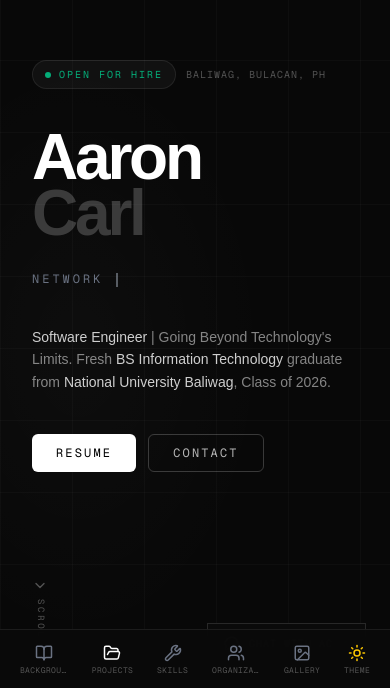
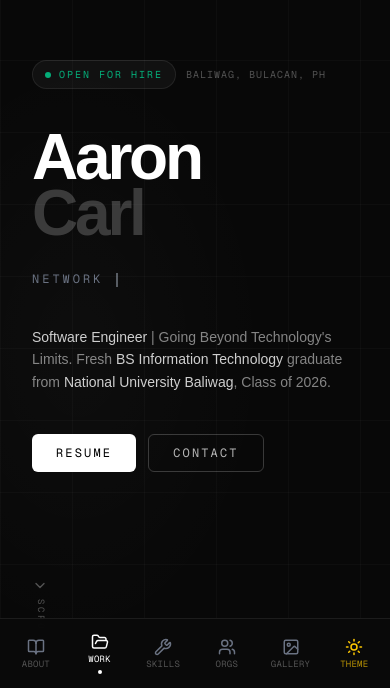
Before and after one commit to aycevillaroman-dev/my-portfolio, a Next.js app: page / in a window 390 px wide. Shown: the part 156-844 px from the top of the page. Built offline with nearby package versions, Linux system fonts and the light colour scheme.

Commit message:
Update page.tsx

```diff
--- a/app/page.tsx
+++ b/app/page.tsx
@@ -16,8 +16,6 @@ import {
   Wrench,
   Users,
   ImageIcon,
-  MessageCircle,
-  Send,
   ChevronDown,
   Cpu,
   HardDrive,
@@ -298,6 +296,17 @@ const projects = [
   },
 ];
 
+// Mobile nav short labels (no truncation)
+const mobileNavLabels: Record<string, string> = {
+  "Background": "About",
+  "Projects": "Work",
+  "Skills": "Skills",
+  "Organizations": "Orgs",
+  "Gallery": "Gallery",
+  "Light Mode": "Theme",
+  "Dark Mode": "Theme",
+};
+
 // Main Page
 export default function HomePage() {
   const [darkMode, setDarkMode] = useState(true);
@@ -306,24 +315,18 @@ export default function HomePage() {
   const [showContactModal, setShowContactModal] = useState(false);
   const [showScheduleModal, setShowScheduleModal] = useState(false);
   const [showResumeModal, setShowResumeModal] = useState(false);
-  const [showChatModal, setShowChatModal] = useState(false);
-  const [chatMessages, setChatMessages] = useState<{ role: "user" | "bot"; content: string }[]>([
-    { role: "bot", content: "👋 Hey! I'm Aaron's assistant. Ask me anything about his skills, projects, or experience." }
-  ]);
-  const [chatInput, setChatInput] = useState("");
-  const [isChatLoading, setIsChatLoading] = useState(false);
+  // Touch-active states for mobile hover replacements
+  const [activeProjectIndex, setActiveProjectIndex] = useState<number | null>(null);
+  const [activeGalleryIndex, setActiveGalleryIndex] = useState<number | null>(null);
   const [lightboxPhoto, setLightboxPhoto] = useState<{ src: string; caption: string } | null>(null);
   const [formData, setFormData] = useState({ name: "", email: "", subject: "", message: "" });
   const [scheduleData, setScheduleData] = useState({ name: "", email: "", date: "", time: "", topic: "" });
   const [formStatus, setFormStatus] = useState<"idle" | "sending" | "sent" | "error">("idle");
   const [copiedText, setCopiedText] = useState<string | null>(null);
   const [footerCopyStatus, setFooterCopyStatus] = useState<string | null>(null);
-  const [hoveredProject, setHoveredProject] = useState<number | null>(null);
 
   const modalRef = useRef<HTMLDivElement>(null);
   const scheduleModalRef = useRef<HTMLDivElement>(null);
-  const chatModalRef = useRef<HTMLDivElement>(null);
-  const chatMessagesEndRef = useRef<HTMLDivElement>(null);
 
   const sectionNavItems = [
     { id: "background", label: "Background" },
@@ -344,24 +347,45 @@ export default function HomePage() {
 
   const scrollToTop = () => window.scrollTo({ top: 0, behavior: "smooth" });
 
-  const iconClass = (id: string) =>
+  // Compute icon class inline so it's always fresh (fixes stale closure in mobile nav)
+  const getIconClass = (id: string) =>
     activeSection === id
       ? darkMode ? "text-white" : "text-black"
       : darkMode ? "text-gray-500" : "text-gray-400";
 
   const dockItems = [
-    { title: "Background", icon: <BookOpen size={18} className={iconClass("background")} />, href: "#background", onClick: scrollToSection("background") },
-    { title: "Projects", icon: <FolderOpen size={18} className={iconClass("projects")} />, href: "#projects", onClick: scrollToSection("projects") },
-    { title: "Skills", icon: <Wrench size={18} className={iconClass("skills")} />, href: "#skills", onClick: scrollToSection("skills") },
-    { title: "Organizations", icon: <Users size={18} className={iconClass("organizations")} />, href: "#organizations", onClick: scrollToSection("organizations") },
-    { title: "Gallery", icon: <ImageIcon size={18} className={iconClass("gallery")} />, href: "#gallery", onClick: scrollToSection("gallery") },
+    { title: "Background", icon: "background", href: "#background", onClick: scrollToSection("background") },
+    { title: "Projects", icon: "projects", href: "#projects", onClick: scrollToSection("projects") },
+    { title: "Skills", icon: "skills", href: "#skills", onClick: scrollToSection("skills") },
+    { title: "Organizations", icon: "organizations", href: "#organizations", onClick: scrollToSection("organizations") },
+    { title: "Gallery", icon: "gallery", href: "#gallery", onClick: scrollToSection("gallery") },
     {
       title: darkMode ? "Light Mode" : "Dark Mode",
-      icon: darkMode ? <Sun size={18} className="text-yellow-400" /> : <Moon size={18} className="text-gray-500" />,
+      icon: "theme",
       href: "#",
       onClick: (e?: React.MouseEvent) => { e?.preventDefault(); setDarkMode(!darkMode); },
     },
   ];
+
+  const getDockIcon = (iconKey: string, sectionId?: string) => {
+    const cls = sectionId ? getIconClass(sectionId) : "";
+    switch (iconKey) {
+      case "background": return <BookOpen size={18} className={cls} />;
+      case "projects": return <FolderOpen size={18} className={cls} />;
+      case "skills": return <Wrench size={18} className={cls} />;
+      case "organizations": return <Users size={18} className={cls} />;
+      case "gallery": return <ImageIcon size={18} className={cls} />;
+      case "theme": return darkMode
+        ? <Sun size={18} className="text-yellow-400" />
+        : <Moon size={18} className="text-gray-500" />;
+      default: return null;
+    }
+  };
+
+  const floatingDockItems = dockItems.map((item) => ({
+    ...item,
+    icon: getDockIcon(item.icon, item.icon !== "theme" ? item.title.toLowerCase() : undefined),
+  }));
 
   const organizations = [
     {
@@ -416,26 +440,6 @@ export default function HomePage() {
     set(text);
   };
 
-  const handleChatSubmit = async (e: React.FormEvent) => {
-    e.preventDefault();
-    if (!chatInput.trim() || isChatLoading) return;
-    const userMessage = chatInput.trim();
-    setChatInput("");
-    setChatMessages((prev) => [...prev, { role: "user", content: userMessage }]);
-    setIsChatLoading(true);
-    setTimeout(() => {
-      const responses = [
-        "Aaron's stack is React, Next.js, Node.js, and Flutter — full-stack web and mobile.",
-        "His projects include MindConnect (mental health), Plant.io (community), and KamayTeks (FSL accessibility).",
-        "He's currently interning at BMG Outsourcing Inc. as an IT Operations intern in Clark, Pampanga.",
-        "You can reach Aaron at ayce.villaroman@gmail.com or schedule a call through the contact form.",
-      ];
-      setChatMessages((prev) => [...prev, { role: "bot", content: responses[Math.floor(Math.random() * responses.length)] }]);
-      setIsChatLoading(false);
-    }, 900);
-  };
-
-  useEffect(() => { chatMessagesEndRef.current?.scrollIntoView({ behavior: "smooth" }); }, [chatMessages]);
   useEffect(() => { if (darkMode) document.documentElement.classList.add("dark"); else document.documentElement.classList.remove("dark"); }, [darkMode]);
 
   useEffect(() => {
@@ -460,15 +464,14 @@ export default function HomePage() {
     const handleClickOutside = (e: MouseEvent) => {
       if (modalRef.current && !modalRef.current.contains(e.target as Node)) setShowContactModal(false);
       if (scheduleModalRef.current && !scheduleModalRef.current.contains(e.target as Node)) setShowScheduleModal(false);
-      if (chatModalRef.current && !chatModalRef.current.contains(e.target as Node)) setShowChatModal(false);
     };
     const handleEscape = (e: KeyboardEvent) => {
-      if (e.key === "Escape") { setShowContactModal(false); setShowScheduleModal(false); setShowChatModal(false); setLightboxPhoto(null); setShowResumeModal(false); }
+      if (e.key === "Escape") { setShowContactModal(false); setShowScheduleModal(false); setLightboxPhoto(null); setShowResumeModal(false); }
     };
-    if (showContactModal || showScheduleModal || showChatModal) document.addEventListener("mousedown", handleClickOutside);
+    if (showContactModal || showScheduleModal) document.addEventListener("mousedown", handleClickOutside);
     document.addEventListener("keydown", handleEscape);
     return () => { document.removeEventListener("mousedown", handleClickOutside); document.removeEventListener("keydown", handleEscape); };
-  }, [showContactModal, showScheduleModal, showChatModal]);
+  }, [showContactModal, showScheduleModal]);
 
   useEffect(() => { if (copiedText) { const t = setTimeout(() => setCopiedText(null), 2000); return () => clearTimeout(t); } }, [copiedText]);
   useEffect(() => { if (footerCopyStatus) { const t = setTimeout(() => setFooterCopyStatus(null), 2000); return () => clearTimeout(t); } }, [footerCopyStatus]);
@@ -535,34 +538,62 @@ export default function HomePage() {
     automation: projects.filter((p) => p.type === "automation").length,
   };
 
+  // Section id map for mobile nav
+  const sectionIdMap: Record<string, string> = {
+    "Background": "background",
+    "Projects": "projects",
+    "Skills": "skills",
+    "Organizations": "organizations",
+    "Gallery": "gallery",
+  };
+
   return (
     <div className={`font-sans min-h-screen flex flex-col transition-colors duration-500 pb-16 sm:pb-0 ${bg}`}>
 
-      {/* Floating Dock */}
+      {/* Floating Dock — desktop only */}
       <div className="hidden sm:flex fixed top-4 left-1/2 -translate-x-1/2 z-50">
         <FloatingDock
-          items={dockItems}
+          items={floatingDockItems}
           desktopClassName={darkMode ? "bg-[#111]/90 backdrop-blur-md border border-white/[0.08]" : "bg-white/90 backdrop-blur-md border border-black/[0.08]"}
           mobileClassName={darkMode ? "bg-[#111]/90 backdrop-blur-md border border-white/[0.08]" : "bg-white/90 backdrop-blur-md border border-black/[0.08]"}
         />
       </div>
 
-      {/* Mobile nav */}
+      {/* Mobile bottom nav — fixed labels, active section highlights, no truncation */}
       <div className={`sm:hidden fixed bottom-0 left-0 right-0 z-50 border-t ${darkMode ? "bg-[#0a0a0a]/95 backdrop-blur-md border-white/[0.08]" : "bg-white/95 backdrop-blur-md border-black/[0.08]"}`}>
-        <div className="flex items-center justify-around px-2 py-2">
-          {dockItems.map((item, i) => (
+        <div className="flex items-center justify-around px-1 py-2">
+          {dockItems.map((item, i) => {
+            const sectionId = sectionIdMap[item.title];
+            const isActive = sectionId ? activeSection === sectionId : false;
+            const isTheme = item.icon === "theme";
+            return (
               <button
                 key={i}
                 onClick={(e) => item.onClick?.(e)}
                 title={item.title}
-              className={`flex flex-col items-center gap-1 px-2 py-1.5 rounded-lg transition-all duration-200 min-w-0 ${darkMode ? "hover:bg-white/[0.06] active:bg-white/[0.1]" : "hover:bg-black/[0.04] active:bg-black/[0.08]"}`}
+                className={`flex flex-col items-center gap-1 px-1.5 py-1.5 rounded-lg transition-all duration-200 flex-1 min-w-0 ${darkMode ? "active:bg-white/[0.1]" : "active:bg-black/[0.08]"}`}
               >
-              <span className="flex-shrink-0">{item.icon}</span>
-              <span className={`font-mono text-[8px] uppercase tracking-wider leading-none truncate max-w-[48px] ${darkMode ? "text-white/30" : "text-black/30"}`}>
-                {item.title === "Light Mode" || item.title === "Dark Mode" ? "Theme" : item.title}
+                <span className="flex-shrink-0">
+                  {getDockIcon(item.icon, sectionId)}
                 </span>
+                <span
+                  className={`font-mono text-[9px] uppercase tracking-wide leading-none whitespace-nowrap transition-colors duration-200 ${
+                    isTheme
+                      ? darkMode ? "text-yellow-400/70" : "text-gray-400"
+                      : isActive
+                        ? darkMode ? "text-white" : "text-black"
+                        : darkMode ? "text-white/30" : "text-black/30"
+                  }`}
+                >
+                  {mobileNavLabels[item.title] ?? item.title}
+                </span>
+                {/* Active indicator dot */}
+                {isActive && (
+                  <span className={`w-1 h-1 rounded-full mt-0.5 ${darkMode ? "bg-white" : "bg-black"}`} />
+                )}
               </button>
-          ))}
+            );
+          })}
         </div>
         <div className="h-safe-bottom" style={{ height: "env(safe-area-inset-bottom, 0px)" }} />
       </div>
@@ -865,25 +896,28 @@ export default function HomePage() {
               })}
             </div>
 
-            {/* Grid */}
+            {/* Grid — touch-friendly: tap to reveal overlay, tap again or tap link to navigate */}
             <div className="grid grid-cols-1 md:grid-cols-2 lg:grid-cols-3 gap-px border border-r-0 border-b-0" style={{ borderColor: darkMode ? "rgba(255,255,255,0.07)" : "rgba(0,0,0,0.07)" }}>
-              {filteredProjects.map((project, index) => (
+              {filteredProjects.map((project, index) => {
+                const isTouchActive = activeProjectIndex === index;
+                return (
                   <motion.div
                     key={project.index}
                     initial={{ opacity: 0 }}
                     whileInView={{ opacity: 1 }}
                     viewport={{ once: true }}
                     transition={{ delay: index * 0.06 }}
-                  className={`group relative flex flex-col border-r border-b overflow-hidden transition-all duration-300 ${darkMode ? "border-white/[0.07] bg-[#080808] hover:bg-white/[0.03]" : "border-black/[0.07] bg-[#fafafa] hover:bg-black/[0.02]"}`}
-                  onMouseEnter={() => setHoveredProject(index)}
-                  onMouseLeave={() => setHoveredProject(null)}
+                    className={`group relative flex flex-col border-r border-b overflow-hidden transition-all duration-300 ${darkMode ? "border-white/[0.07] bg-[#080808]" : "border-black/[0.07] bg-[#fafafa]"} ${isTouchActive ? darkMode ? "bg-white/[0.03]" : "bg-black/[0.02]" : ""}`}
+                    onMouseEnter={() => setActiveProjectIndex(index)}
+                    onMouseLeave={() => setActiveProjectIndex(null)}
+                    onTouchStart={() => setActiveProjectIndex(isTouchActive ? null : index)}
                   >
                     <div className={`aspect-[4/3] overflow-hidden relative flex items-center justify-center ${darkMode ? "bg-[#0d0d0d]" : "bg-[#f0f0f0]"}`}>
                       {project.image ? (
                         <img
                           src={project.image}
                           alt={project.title}
-                        className="w-full h-full object-contain transition-all duration-700 grayscale group-hover:grayscale-0 group-hover:scale-[1.02]"
+                          className={`w-full h-full object-contain transition-all duration-700 ${isTouchActive ? "grayscale-0 scale-[1.02]" : "grayscale group-hover:grayscale-0 group-hover:scale-[1.02]"}`}
                         />
                       ) : (
                         <div className="w-16 h-16 opacity-20">
@@ -921,7 +955,8 @@ export default function HomePage() {
                       </div>
                     </div>
                   </motion.div>
-              ))}
+                );
+              })}
             </div>
           </div>
         </section>
@@ -1023,7 +1058,9 @@ export default function HomePage() {
               <h2 className={displayHeading}>Gallery</h2>
             </div>
             <div className="grid grid-cols-1 sm:grid-cols-3 md:grid-cols-5 gap-4">
-              {galleryPhotos.map((photo, index) => (
+              {galleryPhotos.map((photo, index) => {
+                const isGalleryActive = activeGalleryIndex === index;
+                return (
                   <motion.div
                     key={index}
                     initial={{ opacity: 0 }}
@@ -1031,19 +1068,23 @@ export default function HomePage() {
                     viewport={{ once: true }}
                     transition={{ delay: index * 0.07 }}
                     className={`relative group cursor-pointer overflow-hidden aspect-[3/4] ${darkMode ? "bg-[#0d0d0d]" : "bg-[#f0f0f0]"}`}
+                    onMouseEnter={() => setActiveGalleryIndex(index)}
+                    onMouseLeave={() => setActiveGalleryIndex(null)}
+                    onTouchStart={() => setActiveGalleryIndex(isGalleryActive ? null : index)}
                     onClick={() => setLightboxPhoto({ src: photo.src, caption: photo.caption })}
                   >
                     <img
                       src={photo.src}
                       alt={photo.caption}
-                    className="w-full h-full object-cover transition-all duration-700 grayscale group-hover:grayscale-0 group-hover:scale-[1.02]"
+                      className={`w-full h-full object-cover transition-all duration-700 ${isGalleryActive ? "grayscale-0 scale-[1.02]" : "grayscale group-hover:grayscale-0 group-hover:scale-[1.02]"}`}
                     />
-                  <div className={`absolute inset-0 flex flex-col justify-end p-4 opacity-0 group-hover:opacity-100 transition-opacity duration-300 ${darkMode ? "bg-gradient-to-t from-black/70 to-transparent" : "bg-gradient-to-t from-white/70 to-transparent"}`}>
+                    <div className={`absolute inset-0 flex flex-col justify-end p-4 transition-opacity duration-300 ${isGalleryActive ? "opacity-100" : "opacity-0 group-hover:opacity-100"} ${darkMode ? "bg-gradient-to-t from-black/70 to-transparent" : "bg-gradient-to-t from-white/70 to-transparent"}`}>
                       <span className={`font-mono text-[9px] uppercase tracking-widest ${tagStyle} w-fit px-2 py-0.5 mb-1.5`}>{photo.tag}</span>
                       <p className={`font-mono text-[10px] ${darkMode ? "text-white/80" : "text-black/80"}`}>{photo.caption}</p>
                     </div>
                   </motion.div>
-              ))}
+                );
+              })}
             </div>
           </div>
         </section>
@@ -1100,88 +1141,6 @@ export default function HomePage() {
               <img src={lightboxPhoto.src} alt={lightboxPhoto.caption} className="w-full h-auto max-h-[80vh] object-contain" />
               <p className={`font-mono text-[10px] uppercase tracking-widest mt-4 text-center ${muted}`}>{lightboxPhoto.caption}</p>
             </motion.div>
-          </motion.div>
-        )}
-      </AnimatePresence>
-
-      {/* Chat Modal */}
-      <AnimatePresence>
-        {showChatModal && (
-          <motion.div
-            initial={{ opacity: 0, y: 16, scale: 0.96 }}
-            animate={{ opacity: 1, y: 0, scale: 1 }}
-            exit={{ opacity: 0, y: 16, scale: 0.96 }}
-            transition={{ duration: 0.2 }}
-            className="fixed bottom-6 right-6 z-50 sm:bottom-6"
-          >
-            <div
-              ref={chatModalRef}
-              className={`relative w-[360px] h-[480px] flex flex-col shadow-2xl border overflow-hidden ${darkMode ? "bg-[#0a0a0a] border-white/[0.08]" : "bg-white border-black/[0.08]"}`}
-            >
-              <div className={`flex items-center justify-between px-4 py-3 border-b ${borderColor} flex-shrink-0`}>
-                <div className="flex items-center gap-3">
-                  <div className="relative">
-                    <div className={`w-8 h-8 flex items-center justify-center border ${borderColor} ${cardBg}`}>
-                      <MessageCircle size={14} className={muted} />
-                    </div>
-                    <motion.span animate={{ opacity: [1, 0.3, 1] }} transition={{ duration: 2, repeat: Infinity }} className="absolute -bottom-0.5 -right-0.5 w-2 h-2 rounded-full bg-emerald-400 border border-[#0a0a0a]" />
-                  </div>
-                  <div>
-                    <h3 className="text-xs font-bold tracking-tight">AC's Assistant</h3>
-                    <span className={`text-[9px] font-mono ${muted}`}>Online · Powered by AI</span>
-                  </div>
-                </div>
-                <button onClick={() => setShowChatModal(false)} className={`${muted} hover:text-white transition-colors`}><X size={16} /></button>
-              </div>
-
-              <div className="flex-1 overflow-y-auto p-4 space-y-2.5">
-                {chatMessages.map((msg, index) => (
-                  <div key={index} className={`flex ${msg.role === "user" ? "justify-end" : "justify-start"}`}>
-                    <div className={`max-w-[85%] px-3.5 py-2 text-xs leading-relaxed ${
-                      msg.role === "user"
-                        ? darkMode ? "bg-white text-black" : "bg-black text-white"
-                        : `border ${borderColor} ${cardBg} ${mutedText}`
-                    }`}>
-                      {msg.content}
-                    </div>
-                  </div>
-                ))}
-                {isChatLoading && (
-                  <div className="flex justify-start">
-                    <div className={`px-3.5 py-2 border ${borderColor} ${cardBg}`}>
-                      <span className="flex gap-1.5 items-center">
-                        {[0, 0.2, 0.4].map((d, i) => (
-                          <motion.span key={i} animate={{ opacity: [0.3, 1, 0.3] }} transition={{ duration: 1.2, repeat: Infinity, delay: d }} className={`w-1 h-1 rounded-full ${darkMode ? "bg-white/40" : "bg-black/40"}`} />
-                        ))}
-                      </span>
-                    </div>
-                  </div>
-                )}
-                <div ref={chatMessagesEndRef} />
-              </div>
-
-              <form onSubmit={handleChatSubmit} className={`flex items-center gap-2 p-3 border-t ${borderColor} flex-shrink-0`}>
-                <input
-                  type="text"
-                  value={chatInput}
-                  onChange={(e) => setChatInput(e.target.value)}
-                  placeholder="Ask me anything..."
-                  className={`flex-1 px-3 py-2 text-xs border transition-all duration-200 focus:outline-none ${inputBase}`}
-                  disabled={isChatLoading}
-                />
-                <button
-                  type="submit"
-                  disabled={!chatInput.trim() || isChatLoading}
-                  className={`p-2 border transition-all duration-200 flex-shrink-0 ${
-                    !chatInput.trim() || isChatLoading
-                      ? `${borderColor} ${muted} cursor-not-allowed`
-                      : darkMode ? "border-white/20 text-white hover:bg-white/10" : "border-black/20 text-black hover:bg-black/10"
-                  }`}
-                >
-                  <Send size={14} />
-                </button>
-              </form>
-            </div>
           </motion.div>
         )}
       </AnimatePresence>
@@ -1345,29 +1304,6 @@ export default function HomePage() {
           </div>
         </div>
       </footer>
-
-      {/* Floating Chat Bubble */}
-      <AnimatePresence>
-        {!showChatModal && (
-          <motion.button
-            initial={{ opacity: 0, scale: 0.8 }}
-            animate={{ opacity: 1, scale: 1 }}
-            exit={{ opacity: 0, scale: 0.8 }}
-            transition={{ duration: 0.2 }}
-            onClick={() => setShowChatModal(true)}
-            aria-label="Chat with AC"
-            className={`fixed bottom-6 right-6 z-40 sm:bottom-6 flex items-center gap-2.5 px-4 py-3 border shadow-lg transition-all duration-200 ${darkMode ? "bg-[#0a0a0a] border-white/[0.12] text-white/60 hover:text-white hover:border-white/30" : "bg-white border-black/[0.12] text-black/60 hover:text-black hover:border-black/30"}`}
-          >
-            <MessageCircle size={15} />
-            <span className="font-mono text-[10px] uppercase tracking-widest">Chat with AC</span>
-            <motion.span
-              animate={{ opacity: [1, 0.2, 1] }}
-              transition={{ duration: 2, repeat: Infinity }}
-              className="w-1.5 h-1.5 rounded-full bg-emerald-400 flex-shrink-0"
-            />
-          </motion.button>
-        )}
-      </AnimatePresence>
     </div>
   );
 }
```
Lines whose indentation alone changed are shown as unchanged.
